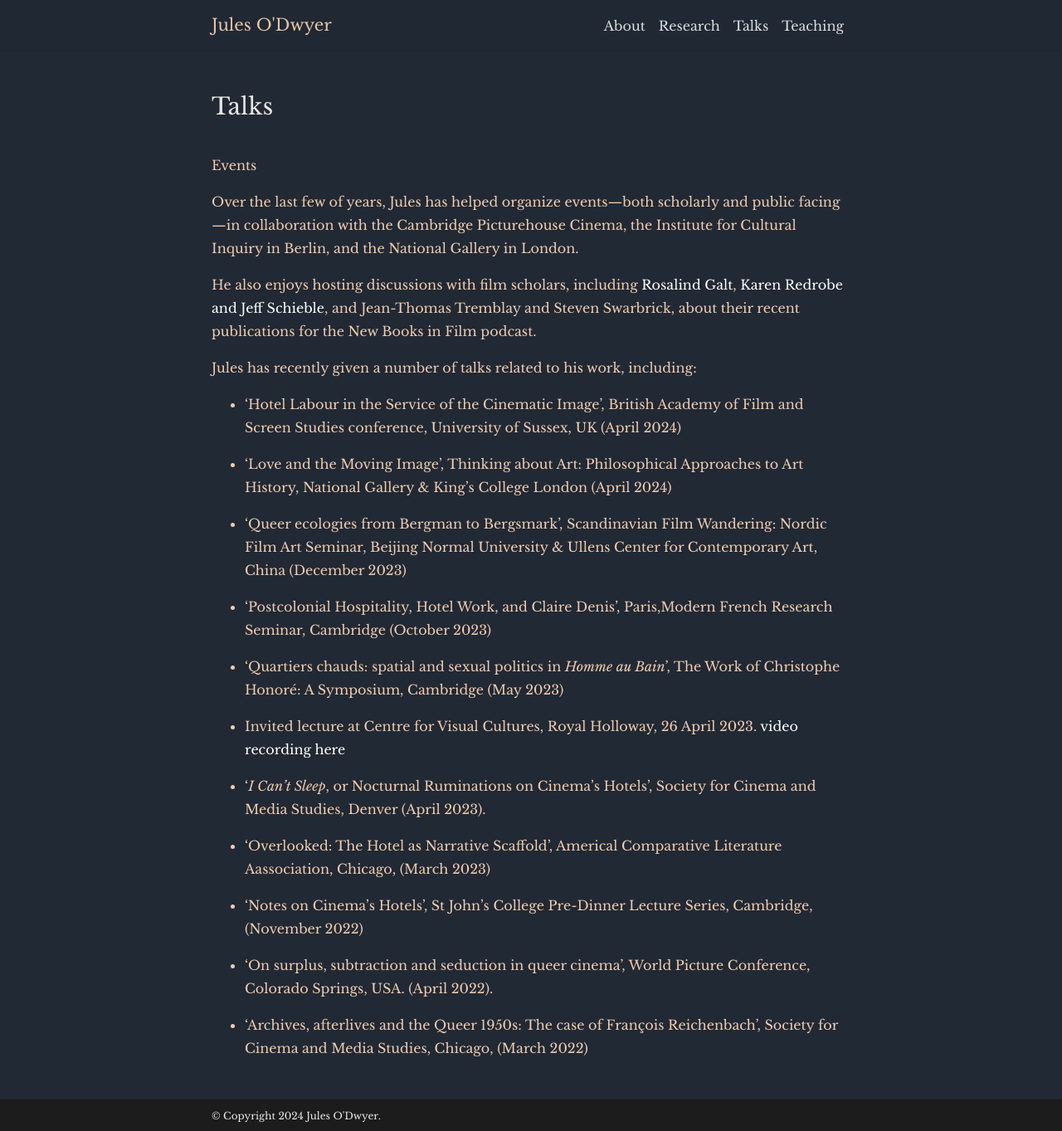
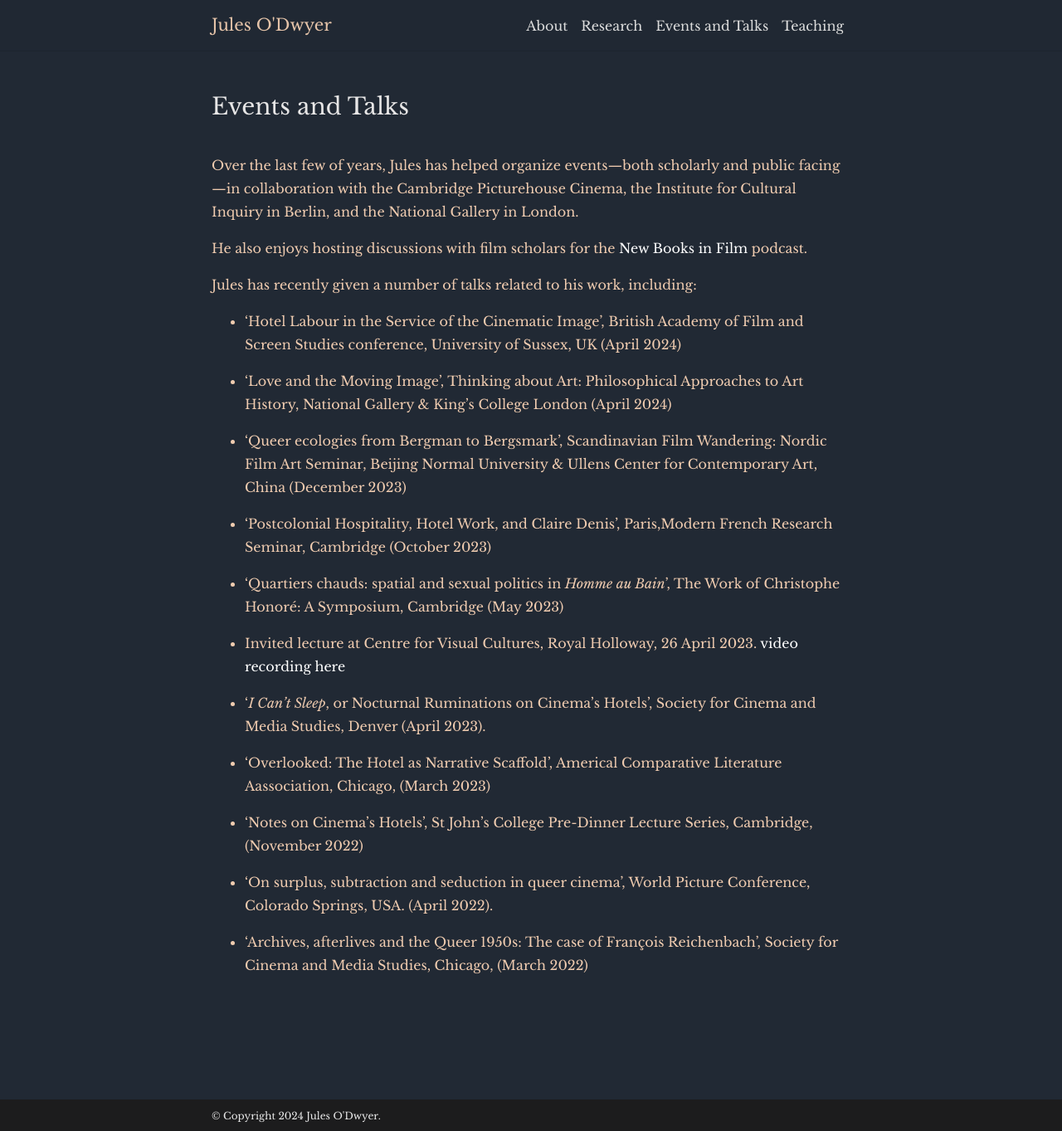
Before and after one commit to julesodwyer/julesodwyer.github.io, a Jekyll site: the page built from _pages/talks.md, in a window 1280 px wide and 1363 px high. Shown: the whole window at 83% size. Built offline with Jekyll 4.4.1, drawn with Linux system fonts in a browser that asks for light colours; comment, search, counter and statistics services are not loaded; a style sheet for code colours, icons or effects is not loaded.

```diff
--- a/_pages/talks.md
+++ b/_pages/talks.md
@@ -1,17 +1,15 @@
 ---
 layout: page
 permalink: /talks/
-title: Talks
+title: Events and Talks
 description:
 nav: true
 nav_order: 4
 ---
 
-Events
-
 Over the last few of years, Jules has helped organize events—both scholarly and public facing—in collaboration with the Cambridge Picturehouse Cinema, the Institute for Cultural Inquiry in Berlin, and the National Gallery in London.
 
-He also enjoys hosting discussions with film scholars, including [Rosalind Galt](https://newbooksnetwork.com/alluring-monsters), [Karen Redrobe and Jeff Schieble](https://newbooksnetwork.com/deep-mediations), and Jean-Thomas Tremblay and Steven Swarbrick, about their recent publications for the New Books in Film podcast.
+He also enjoys hosting discussions with film scholars for the [New Books in Film](https://newbooksnetwork.com/hosts/profile/3701215f-f53f-4002-9548-ea6672e12f05) podcast.
 
 Jules has recently given a number of talks related to his work, including:
 
```
Also changed, not shown: _pages/research.md (+2 -2 lines), _pages/teaching.md (+2 -2 lines).
